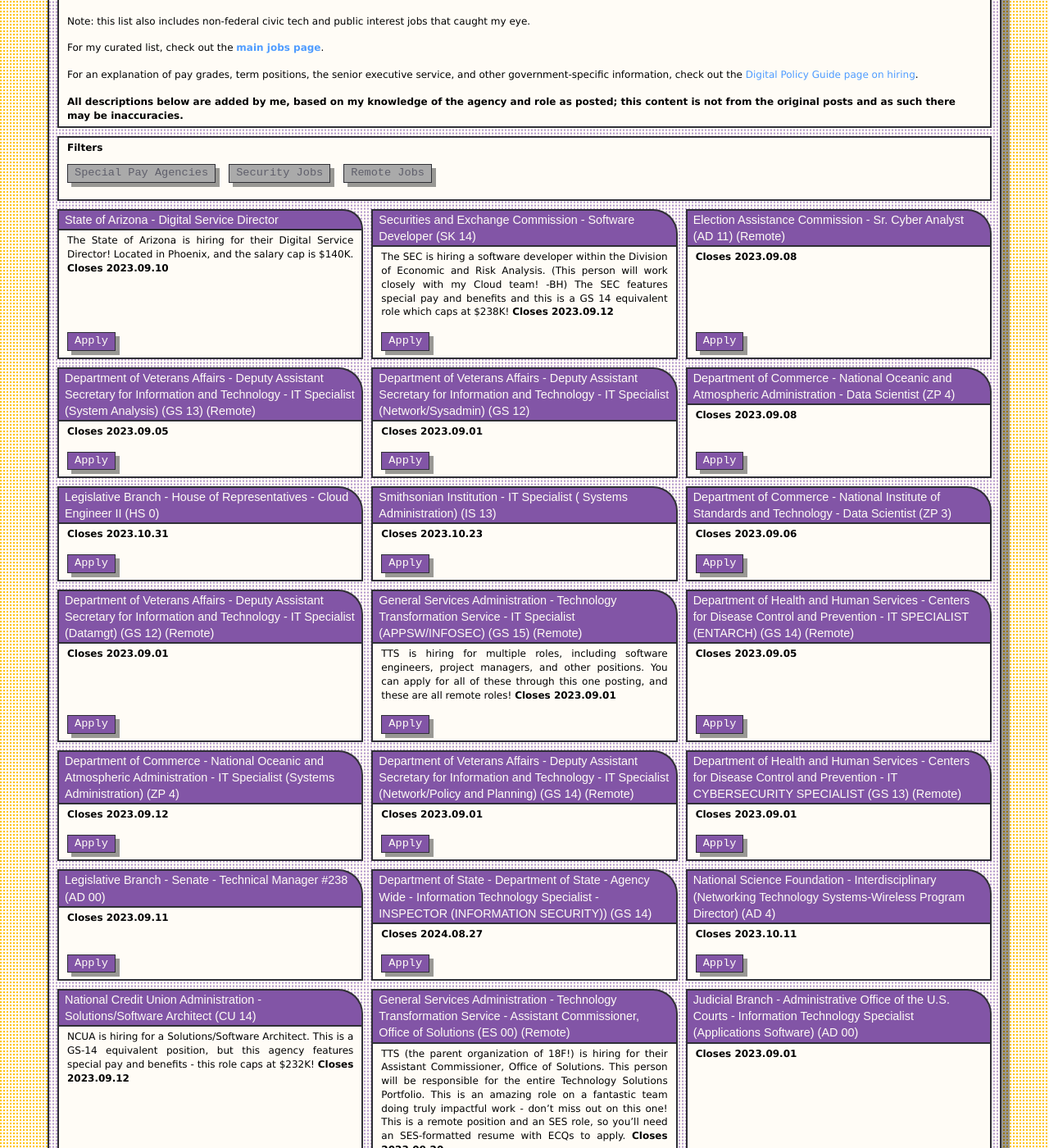
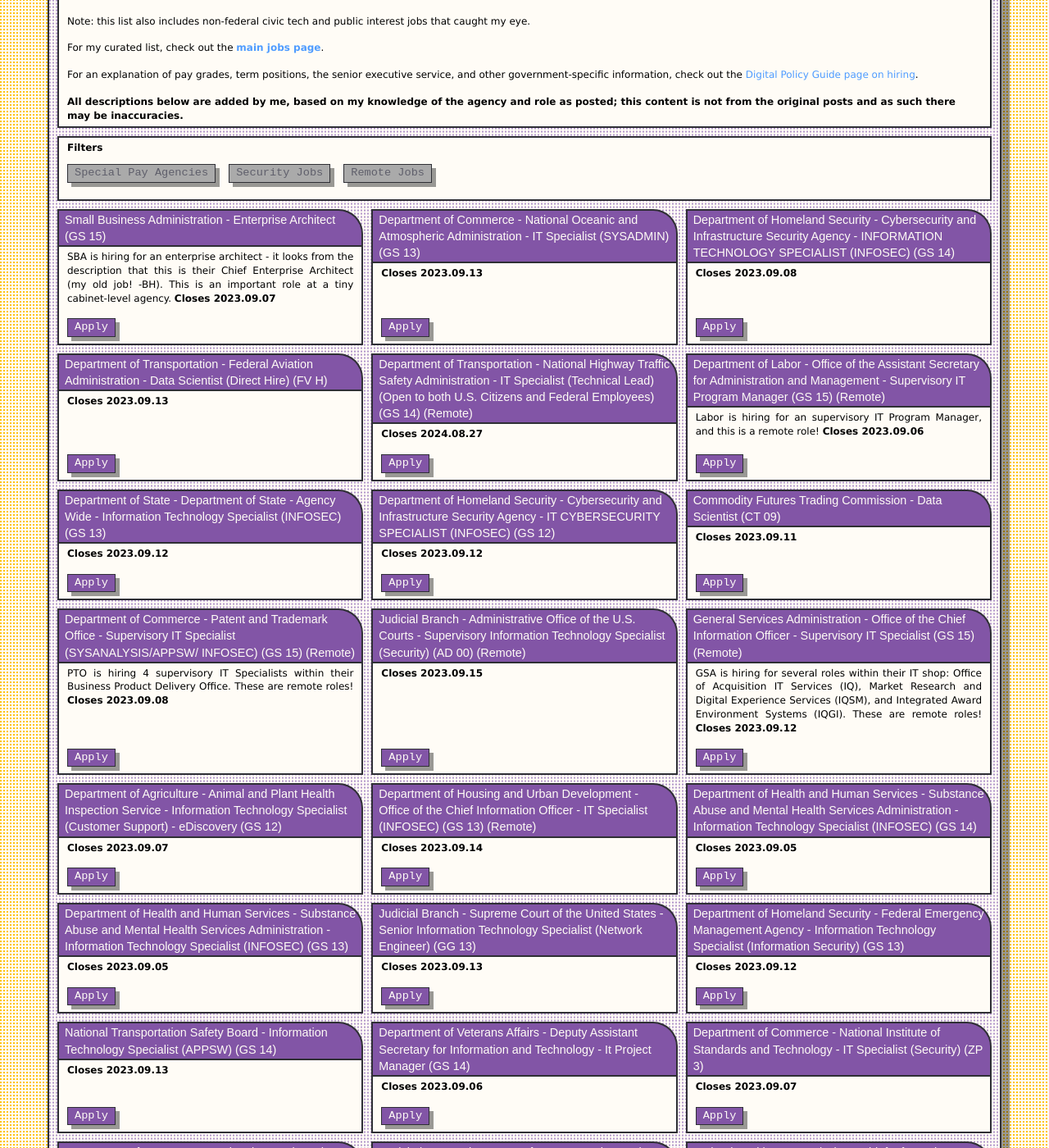
Before and after one commit to krusynth/billhunt.dev, a Jekyll site: the page built from usajobs.md, in a window 1280 px wide and 1400 px high, scrolled down 286 px. Shown: the whole window at 82% size. Built offline with Jekyll 4.4.1, drawn with Linux system fonts in a browser that asks for light colours; some web fonts are replaced; some of the changed text lies outside the part shown.

Commit message:
Update jobs.

```diff
--- a/_data/usajobs.yml
+++ b/_data/usajobs.yml
@@ -1,13 +1,297 @@
-- id: 'AZ-520206'
+- id: '745472000'
+  posted: '2023-08-31T00:00:00.0000'
+  closes: '2023-09-07T23:59:59.9970'
+  agency: Small Business Administration
+  title: Enterprise Architect
+  grade: GS 15
+  url: https://www.usajobs.gov/GetJob/ViewDetails/745472000
+  remote: false
+  source: usajobs
+  content: >-
+    SBA is hiring for an enterprise architect - it looks from the description that this is their Chief Enterprise Architect (my old job! -BH).  This is an important role at a tiny cabinet-level agency.
+- id: '745973400'
+  posted: '2023-08-30T00:00:00.0000'
+  closes: '2023-09-13T23:59:59.9970'
+  agency: Department of Commerce - National Oceanic and Atmospheric Administration
+  title: IT Specialist (SYSADMIN)
+  grade: GS 13
+  url: https://www.usajobs.gov/GetJob/ViewDetails/745973400
+  remote: false
+  source: usajobs
+- id: '746054600'
+  posted: '2023-08-30T00:00:00.0000'
+  closes: '2023-09-08T23:59:59.9970'
+  agency: >-
+    Department of Homeland Security - Cybersecurity and Infrastructure Security
+    Agency
+  title: INFORMATION TECHNOLOGY SPECIALIST (INFOSEC)
+  grade: GS 14
+  url: https://www.usajobs.gov/GetJob/ViewDetails/746054600
+  remote: false
+  source: usajobs
+- id: '746059000'
+  posted: '2023-08-30T00:00:00.0000'
+  closes: '2023-09-13T23:59:59.9970'
+  agency: Department of Transportation - Federal Aviation Administration
+  title: Data Scientist (Direct Hire)
+  grade: FV H
+  url: https://www.usajobs.gov/GetJob/ViewDetails/746059000
+  remote: false
+  source: usajobs
+- id: '746144500'
+  posted: '2023-08-29T11:51:32.8170'
+  closes: '2024-08-27T23:59:59.9970'
+  agency: >-
+    Department of Transportation - National Highway Traffic Safety
+    Administration
+  title: >-
+    IT Specialist (Technical Lead) (Open to both U.S. Citizens and Federal
+    Employees)
+  grade: GS 14
+  url: https://www.usajobs.gov/GetJob/ViewDetails/746144500
+  remote: true
+  source: usajobs
+- id: '746164300'
+  posted: '2023-08-30T11:20:00.5930'
+  closes: '2023-09-06T23:59:59.9970'
+  agency: >-
+    Department of Labor - Office of the Assistant Secretary for Administration
+    and Management
+  title: Supervisory IT Program Manager
+  grade: GS 15
+  url: https://www.usajobs.gov/GetJob/ViewDetails/746164300
+  remote: true
+  source: usajobs
+  content: >-
+    Labor is hiring for an supervisory IT Program Manager, and this is a remote role!
+- id: '746168600'
+  posted: '2023-08-30T00:00:00.0000'
+  closes: '2023-09-12T23:59:59.9970'
+  agency: Department of State - Department of State - Agency Wide
+  title: Information Technology Specialist (INFOSEC)
+  grade: GS 13
+  url: https://www.usajobs.gov/GetJob/ViewDetails/746168600
+  remote: false
+  source: usajobs
+- id: '746229600'
+  posted: '2023-08-31T00:00:00.0000'
+  closes: '2023-09-12T23:59:59.9970'
+  agency: >-
+    Department of Homeland Security - Cybersecurity and Infrastructure Security
+    Agency
+  title: IT CYBERSECURITY SPECIALIST (INFOSEC)
+  grade: GS 12
+  url: https://www.usajobs.gov/GetJob/ViewDetails/746229600
+  remote: false
+  source: usajobs
+- id: '746233000'
+  posted: '2023-08-29T15:13:43.7000'
+  closes: '2023-09-11T23:59:59.9970'
+  agency: Commodity Futures Trading Commission
+  title: Data Scientist
+  grade: CT 09
+  url: https://www.usajobs.gov/GetJob/ViewDetails/746233000
+  remote: false
+  source: usajobs
+- id: '746257900'
+  posted: '2023-08-29T16:03:23.6670'
+  closes: '2023-09-08T23:59:59.9970'
+  agency: Department of Commerce - Patent and Trademark Office
+  title: Supervisory IT Specialist (SYSANALYSIS/APPSW/ INFOSEC)
+  grade: GS 15
+  url: https://www.usajobs.gov/GetJob/ViewDetails/746257900
+  remote: true
+  source: usajobs
+  content: >-
+    PTO is hiring 4 supervisory IT Specialists within their Business Product Delivery Office. These are remote roles!
+- id: '746267000'
+  posted: '2023-08-31T13:42:35.8800'
+  closes: '2023-09-15T23:59:59.9970'
+  agency: Judicial Branch - Administrative Office of the U.S. Courts
+  title: Supervisory Information Technology Specialist (Security)
+  grade: AD 00
+  url: https://www.usajobs.gov/GetJob/ViewDetails/746267000
+  remote: true
+  source: usajobs
+- id: '746269000'
+  posted: '2023-08-29T16:31:30.4830'
+  closes: '2023-09-12T23:59:59.9970'
+  agency: General Services Administration - Office of the Chief Information Officer
+  title: Supervisory IT Specialist
+  grade: GS 15
+  url: https://www.usajobs.gov/GetJob/ViewDetails/746269000
+  remote: true
+  source: usajobs
+  content: >-
+    GSA is hiring for several roles within their IT shop: Office of Acquisition IT Services (IQ), Market Research and Digital Experience Services (IQSM), and Integrated Award Environment Systems (IQGI). These are remote roles!
+- id: '746378200'
+  posted: '2023-08-31T00:00:00.0000'
+  closes: '2023-09-07T23:59:59.9970'
+  agency: Department of Agriculture - Animal and Plant Health Inspection Service
+  title: Information Technology Specialist (Customer Support) - eDiscovery
+  grade: GS 12
+  url: https://www.usajobs.gov/GetJob/ViewDetails/746378200
+  remote: false
+  source: usajobs
+- id: '746398300'
+  posted: '2023-08-31T00:00:00.0000'
+  closes: '2023-09-14T23:59:59.9970'
+  agency: >-
+    Department of Housing and Urban Development - Office of the Chief
+    Information Officer
+  title: IT Specialist (INFOSEC)
+  grade: GS 13
+  url: https://www.usajobs.gov/GetJob/ViewDetails/746398300
+  remote: true
+  source: usajobs
+- id: '746468800'
+  posted: '2023-08-30T13:08:18.3670'
+  closes: '2023-09-05T23:59:59.9970'
+  agency: >-
+    Department of Health and Human Services - Substance Abuse and Mental Health
+    Services Administration
+  title: Information Technology Specialist (INFOSEC)
+  grade: GS 14
+  url: https://www.usajobs.gov/GetJob/ViewDetails/746468800
+  remote: false
+  source: usajobs
+- id: '746469300'
+  posted: '2023-08-30T13:09:20.7800'
+  closes: '2023-09-05T23:59:59.9970'
+  agency: >-
+    Department of Health and Human Services - Substance Abuse and Mental Health
+    Services Administration
+  title: Information Technology Specialist (INFOSEC)
+  grade: GS 13
+  url: https://www.usajobs.gov/GetJob/ViewDetails/746469300
+  remote: false
+  source: usajobs
+- id: '746470500'
+  posted: '2023-08-30T13:10:56.4570'
+  closes: '2023-09-13T23:59:59.9970'
+  agency: Judicial Branch - Supreme Court of the United States
+  title: Senior Information Technology Specialist (Network Engineer)
+  grade: GG 13
+  url: https://www.usajobs.gov/GetJob/ViewDetails/746470500
+  remote: false
+  source: usajobs
+- id: '746480100'
+  posted: '2023-08-30T13:32:05.5300'
+  closes: '2023-09-12T23:59:59.9970'
+  agency: Department of Homeland Security - Federal Emergency Management Agency
+  title: Information Technology Specialist (Information Security)
+  grade: GS 13
+  url: https://www.usajobs.gov/GetJob/ViewDetails/746480100
+  remote: false
+  source: usajobs
+- id: '746481100'
+  posted: '2023-08-30T13:34:00.7630'
+  closes: '2023-09-13T23:59:59.9970'
+  agency: National Transportation Safety Board
+  title: Information Technology Specialist (APPSW)
+  grade: GS 14
+  url: https://www.usajobs.gov/GetJob/ViewDetails/746481100
+  remote: false
+  source: usajobs
+- id: '746500400'
+  posted: '2023-08-30T00:00:00.0000'
+  closes: '2023-09-06T23:59:59.9970'
+  agency: >-
+    Department of Veterans Affairs - Deputy Assistant Secretary for Information
+    and Technology
+  title: It Project Manager
+  grade: GS 14
+  url: https://www.usajobs.gov/GetJob/ViewDetails/746500400
+  remote: false
+  source: usajobs
+- id: '746500700'
+  posted: '2023-08-31T00:00:00.0000'
+  closes: '2023-09-07T23:59:59.9970'
+  agency: Department of Commerce - National Institute of Standards and Technology
+  title: IT Specialist (Security)
+  grade: ZP 3
+  url: https://www.usajobs.gov/GetJob/ViewDetails/746500700
+  remote: false
+  source: usajobs
+- id: '746513300'
+  posted: '2023-08-31T00:00:00.0000'
+  closes: '2023-09-14T23:59:59.9970'
+  agency: Department of Commerce - National Oceanic and Atmospheric Administration
+  title: IT Specialist (INFOSEC)
+  grade: ZP 4
+  url: https://www.usajobs.gov/GetJob/ViewDetails/746513300
+  remote: false
+  source: usajobs
+- id: '746534700'
+  posted: '2023-08-30T15:30:36.0430'
+  closes: '2023-09-15T23:59:59.9970'
+  agency: Legislative Branch - House of Representatives
+  title: The Common Operating Picture (COP) Administrator
+  grade: HS 9
+  url: https://www.usajobs.gov/GetJob/ViewDetails/746534700
+  remote: false
+  source: usajobs
+- id: '746550700'
+  posted: '2023-08-30T15:50:02.6300'
+  closes: '2023-09-13T23:59:59.9970'
+  agency: Federal Maritime Commission
+  title: Chief Information Officer (CIO)
+  grade: ES 00
+  url: https://www.usajobs.gov/GetJob/ViewDetails/746550700
+  remote: false
+  source: usajobs
+  content: >-
+    The Federal Maritime Commission is an independent regulatory agency with a mission to ensure a competitive and reliable international ocean transportation supply system. They're currently hiring for their CIO! This is a senior executive service position and you'll need an SES-formatted resume with ECQs to apply.
+- id: '746603800'
+  posted: '2023-08-31T00:00:00.0000'
+  closes: '2023-09-07T23:59:59.9970'
+  agency: >-
+    Department of Commerce - National Telecommunications and Information
+    Administration
+  title: IT Specialist (APPS/INET)
+  grade: GS 13
+  url: https://www.usajobs.gov/GetJob/ViewDetails/746603800
+  remote: false
+  source: usajobs
+- id: '746635100'
+  posted: '2023-08-31T07:36:19.3670'
+  closes: '2023-09-11T23:59:59.9970'
+  agency: Department of the Treasury - Internal Revenue Service
+  title: Information Technology Specialist
+  grade: GS 12
+  url: https://www.usajobs.gov/GetJob/ViewDetails/746635100
+  remote: false
+  source: usajobs
+- id: '746701800'
+  posted: '2023-08-31T10:27:59.1230'
+  closes: '2023-09-14T23:59:59.9970'
+  agency: Department of the Interior - Bureau of Reclamation
+  title: IT Specialist (SysAdmin)
+  grade: GS 12
+  url: https://www.usajobs.gov/GetJob/ViewDetails/746701800
+  remote: false
+  source: usajobs
+- id: '746759400'
+  posted: '2023-08-31T12:14:55.5730'
+  closes: '2023-09-14T23:59:59.9970'
+  agency: Legislative Branch - U.S. Capitol Police
+  title: Information Technology Specialist (APPSW/DATAMGT)
+  grade: CP 11
+  url: https://www.usajobs.gov/GetJob/ViewDetails/746759400
+  remote: false
+  source: usajobs
+- id: AZ-520206
   posted: '2023-08-30T00:00:00'
   closes: '2023-09-10T23:59:59'
-  agency: 'State of Arizona'
-  title: 'Digital Service Director'
-  url: https://www.azstatejobs.gov/jobs/digital-service-director-remote-options-arizona-united-states-phoenix
+  agency: State of Arizona
+  title: Digital Service Director
+  url: >-
+    https://www.azstatejobs.gov/jobs/digital-service-director-remote-options-arizona-united-states-phoenix
   remote: false
   source: other
   content: >-
-    The State of Arizona is hiring for their Digital Service Director! Located in Phoenix, and the salary cap is $140K.
+    The State of Arizona is hiring for their Digital Service Director! Located
+    in Phoenix, and the salary cap is $140K.
 - id: '746108400'
   posted: '2023-08-29T10:32:46.5600'
   closes: '2023-09-12T23:59:59.9970'
@@ -18,7 +302,10 @@
   remote: false
   source: usajobs
   content: >-
-    The SEC is hiring a software developer within the Division of Economic and Risk Analysis. (This person will work closely with my Cloud team! -BH) The SEC features special pay and benefits and this is a GS 14 equivalent role which caps at $238K!
+    The SEC is hiring a software developer within the Division of Economic and
+    Risk Analysis. (This person will work closely with my Cloud team! -BH) The
+    SEC features special pay and benefits and this is a GS 14 equivalent role
+    which caps at $238K!
 - id: '711563700'
   posted: '2023-08-28T16:14:21.3030'
   closes: '2023-09-08T23:59:59.9970'
@@ -97,19 +384,6 @@
   url: https://www.usajobs.gov/GetJob/ViewDetails/745668800
   remote: true
   source: usajobs
-- id: '745787800'
-  posted: '2023-08-28T07:02:55.2230'
-  closes: '2023-09-01T23:59:59.9970'
-  agency: General Services Administration - Technology Transformation Service
-  title: IT Specialist (APPSW/INFOSEC)
-  grade: GS 15
-  url: https://www.usajobs.gov/GetJob/ViewDetails/745787800
-  remote: true
-  source: usajobs
-  content: >-
-    TTS is hiring for multiple roles, including software engineers, project
-    managers, and other positions. You can apply for all of these through this
-    one posting, and these are all remote roles!
 - id: '745839100'
   posted: '2023-08-28T10:12:02.6400'
   closes: '2023-09-05T23:59:59.9970'
@@ -255,15 +529,6 @@
   url: https://www.usajobs.gov/GetJob/ViewDetails/743935000
   remote: false
   source: usajobs
-- id: '744027300'
-  posted: '2023-08-17T12:22:36.4370'
-  closes: '2023-08-31T23:59:59.9970'
-  agency: Legislative Branch - Library of Congress
-  title: Information Technology Specialist (Customer Support)
-  grade: GS 12
-  url: https://www.usajobs.gov/GetJob/ViewDetails/744027300
-  remote: false
-  source: usajobs
 - id: '744048700'
   posted: '2023-08-18T00:00:00.0000'
   closes: '2023-09-01T23:59:59.9970'
@@ -273,15 +538,6 @@
   title: IT CYBERSECURITY SPECIALIST (INFOSEC)
   grade: GS 14
   url: https://www.usajobs.gov/GetJob/ViewDetails/744048700
-  remote: false
-  source: usajobs
-- id: '744070100'
-  posted: '2023-08-17T13:53:41.5370'
-  closes: '2023-09-18T23:59:59.9970'
-  agency: Nuclear Regulatory Commission
-  title: Sr. IT Specialist (SYSANALYSIS) (Open to Everyone)
-  grade: GG 14
-  url: https://www.usajobs.gov/GetJob/ViewDetails/744070100
   remote: false
   source: usajobs
 - id: '744130200'
@@ -347,15 +603,6 @@
   url: https://www.usajobs.gov/GetJob/ViewDetails/744169400
   remote: false
   source: usajobs
-- id: '744209100'
-  posted: '2023-08-18T07:53:36.8900'
-  closes: '2023-08-31T23:59:59.9970'
-  agency: Department of State - Department of State - Agency Wide
-  title: Information Technology Cybersecurity Specialist
-  grade: GS 14
-  url: https://www.usajobs.gov/GetJob/ViewDetails/744209100
-  remote: false
-  source: usajobs
 - id: '744240700'
   posted: '2023-08-21T00:00:00.0000'
   closes: '2023-08-29T23:59:59.9970'
@@ -374,15 +621,6 @@
   title: IT Specialist (APPSW)
   grade: GS 14
   url: https://www.usajobs.gov/GetJob/ViewDetails/744359300
-  remote: false
-  source: usajobs
-- id: '744469200'
-  posted: '2023-08-23T00:00:00.0000'
-  closes: '2023-08-29T23:59:59.9970'
-  agency: Department of Energy - Western Area Power Administration
-  title: Supervisory IT Cybersecurity Specialist
-  grade: GS 14
-  url: https://www.usajobs.gov/GetJob/ViewDetails/744469200
   remote: false
   source: usajobs
 - id: '744477600'
@@ -501,15 +739,6 @@
   title: IT Specialist (Security)
   grade: ZP 3
   url: https://www.usajobs.gov/GetJob/ViewDetails/744591100
-  remote: false
-  source: usajobs
-- id: '744606900'
-  posted: '2023-08-22T00:00:00.0000'
-  closes: '2023-08-29T23:59:59.9970'
-  agency: Department of the Treasury - Treasury, Departmental Offices
-  title: IT Specialist (DATAMGT)
-  grade: OR 53
-  url: https://www.usajobs.gov/GetJob/ViewDetails/744606900
   remote: false
   source: usajobs
 - id: '744653600'
@@ -636,17 +865,6 @@
   url: https://www.usajobs.gov/GetJob/ViewDetails/745252300
   remote: false
   source: usajobs
-- id: '745272800'
-  posted: '2023-08-24T08:48:18.0870'
-  closes: '2023-08-30T23:59:59.9970'
-  agency: >-
-    Department of Veterans Affairs - Deputy Assistant Secretary for Information
-    and Technology
-  title: Supervisory IT Specialist
-  grade: GS 14
-  url: https://www.usajobs.gov/GetJob/ViewDetails/745272800
-  remote: true
-  source: usajobs
 - id: '745274000'
   posted: '2023-08-25T00:00:00.0000'
   closes: '2023-09-05T23:59:59.9970'
@@ -685,17 +903,6 @@
   url: https://www.usajobs.gov/GetJob/ViewDetails/745288700
   remote: true
   source: usajobs
-- id: '745335200'
-  posted: '2023-08-24T11:24:40.4370'
-  closes: '2023-09-06T23:59:59.9970'
-  agency: >-
-    Department of Labor - Office of the Assistant Secretary for Administration
-    and Management
-  title: Lead IT Specialist
-  grade: GS 14
-  url: https://www.usajobs.gov/GetJob/ViewDetails/745335200
-  remote: true
-  source: usajobs
 - id: '745351600'
   posted: '2023-08-25T00:00:00.0000'
   closes: '2023-09-25T23:59:59.9970'
@@ -725,17 +932,6 @@
   url: https://www.usajobs.gov/GetJob/ViewDetails/745397600
   remote: false
   source: usajobs
-- id: '745456100'
-  posted: '2023-08-25T00:00:00.0000'
-  closes: '2023-08-29T23:59:59.9970'
-  agency: >-
-    National Aeronautics and Space Administration - John Glenn Research Center
-    at Lewis Field
-  title: Information Technology Specialist (Systems Analysis) (Direct Hire)
-  grade: GS 14
-  url: https://www.usajobs.gov/GetJob/ViewDetails/745456100
-  remote: false
-  source: usajobs
 - id: '741307100'
   posted: '2023-08-03T00:00:00.0000'
   closes: '2023-09-01T23:59:59.9970'
@@ -752,15 +948,6 @@
     Service team! You can apply for a number of roles through this one posting,
     including product managers, engineers, designers, data scientists, and other
     technologists!
-- id: '743691000'
-  posted: '2023-08-17T00:00:00.0000'
-  closes: '2023-08-30T23:59:59.9970'
-  agency: Department of State
-  title: Supervisory IT Cybersecurity Specialist
-  grade: GS 14
-  url: https://www.usajobs.gov/GetJob/ViewDetails/743691000
-  remote: false
-  source: usajobs
 - id: '743702400'
   posted: '2023-08-17T00:00:00.0000'
   closes: '2023-08-31T23:59:59.9970'
@@ -782,21 +969,6 @@
   content: >-
     Census is hiring for their CTO! This is a senior executive service position
     and you'll need an SES-formatted resume to apply.
-- id: '742912800'
-  posted: '2023-08-14T00:00:00.0000'
-  closes: '2023-09-04T23:59:59.9970'
-  agency: >-
-    Department of Agriculture - Farm Production and Conservation (FPAC) Business
-    Center
-  title: Assistant Chief Information Officer
-  grade: ES 00
-  url: https://www.usajobs.gov/GetJob/ViewDetails/742912800
-  remote: false
-  source: usajobs
-  content: >-
-    USDA is hiring for their Assistant Chief Information Officer in the FPAC
-    Business Center! This is a senior executive service position and you'll need
-    an SES-formatted resume with ECQs to apply.
 - id: '743129200'
   posted: '2023-08-14T10:38:30.7430'
   closes: '2023-08-24T23:59:59.9970'
@@ -808,15 +980,6 @@
   url: https://www.usajobs.gov/GetJob/ViewDetails/743129200
   remote: false
   source: usajobs
-- id: '743252900'
-  posted: '2023-08-14T14:07:38.1600'
-  closes: '2023-08-29T23:59:59.9970'
-  agency: Office of the Director of National Intelligence
-  title: Cyber Assessment Lead
-  grade: GS 14
-  url: https://www.usajobs.gov/GetJob/ViewDetails/743252900
-  remote: false
-  source: usajobs
 - id: '743381400'
   posted: '2023-08-16T00:00:00.0000'
   closes: '2023-08-25T23:59:59.9970'
@@ -824,15 +987,6 @@
   title: IT Specialist (Systems Analysis)
   grade: FV H
   url: https://www.usajobs.gov/GetJob/ViewDetails/743381400
-  remote: false
-  source: usajobs
-- id: '743484800'
-  posted: '2023-08-16T00:00:00.0000'
-  closes: '2023-09-15T23:59:59.9970'
-  agency: Judicial Branch - Administrative Office of the U.S. Courts
-  title: Deputy Chief Information Security Officer
-  grade: AD 00
-  url: https://www.usajobs.gov/GetJob/ViewDetails/743484800
   remote: false
   source: usajobs
 - id: '743521100'
@@ -846,15 +1000,6 @@
   url: https://www.usajobs.gov/GetJob/ViewDetails/743521100
   remote: false
   source: usajobs
-- id: '743625100'
-  posted: '2023-08-16T00:00:00.0000'
-  closes: '2023-08-29T23:59:59.9970'
-  agency: Department of Health and Human Services - Program Support Center
-  title: IT Specialist (SYSANALYSIS)
-  grade: GS 14
-  url: https://www.usajobs.gov/GetJob/ViewDetails/743625100
-  remote: false
-  source: usajobs
 - id: '743712900'
   posted: '2023-08-16T11:26:10.8230'
   closes: '2023-08-29T23:59:59.9970'
@@ -862,15 +1007,6 @@
   title: Information Technology Specialist
   grade: GS 12
   url: https://www.usajobs.gov/GetJob/ViewDetails/743712900
-  remote: false
-  source: usajobs
-- id: '742119800'
-  posted: '2023-08-10T00:00:00.0000'
-  closes: '2023-08-24T23:59:59.9970'
-  agency: Department of the Interior - U.S. Fish and Wildlife Service
-  title: IT Specialist (APPSW/INET)
-  grade: GS 13
-  url: https://www.usajobs.gov/GetJob/ViewDetails/742119800
   remote: false
   source: usajobs
 - id: '742449500'
@@ -882,17 +1018,6 @@
   url: https://www.usajobs.gov/GetJob/ViewDetails/742449500
   remote: false
   source: usajobs
-- id: '742604400'
-  posted: '2023-08-10T10:39:02.3770'
-  closes: '2023-08-21T23:59:59.9970'
-  agency: >-
-    Department of Homeland Security - Cybersecurity and Infrastructure Security
-    Agency
-  title: IT  SPECIALIST (INFOSEC)
-  grade: GS 12
-  url: https://www.usajobs.gov/GetJob/ViewDetails/742604400
-  remote: true
-  source: usajobs
 - id: '742824700'
   posted: '2023-08-11T00:00:00.0000'
   closes: '2023-08-25T23:59:59.9970'
@@ -902,15 +1027,6 @@
   url: https://www.usajobs.gov/GetJob/ViewDetails/742824700
   remote: true
   source: usajobs
-- id: '741460500'
-  posted: '2023-08-07T00:00:00.0000'
-  closes: '2023-08-21T23:59:59.9970'
-  agency: Department of State - Department of State - Agency Wide
-  title: Computer Scientist
-  grade: GS 15
-  url: https://www.usajobs.gov/GetJob/ViewDetails/741460500
-  remote: false
-  source: usajobs
 - id: '741859200'
   posted: '2023-08-08T00:00:00.0000'
   closes: '2023-08-14T23:59:59.9970'
@@ -918,15 +1034,6 @@
   title: Information Technology Specialist (INFOSEC)
   grade: GS 14
   url: https://www.usajobs.gov/GetJob/ViewDetails/741859200
-  remote: false
-  source: usajobs
-- id: '742215200'
-  posted: '2023-08-08T18:06:13.9100'
-  closes: '2023-08-18T23:59:59.9970'
-  agency: Department of Energy - National Nuclear Security Administration
-  title: Information Technology Specialist (System Analysis)
-  grade: NQ 3
-  url: https://www.usajobs.gov/GetJob/ViewDetails/742215200
   remote: false
   source: usajobs
 - id: '741147100'
```
